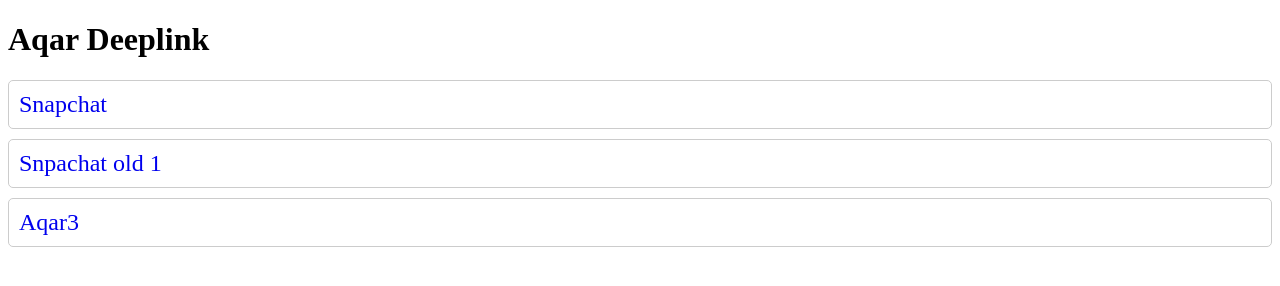
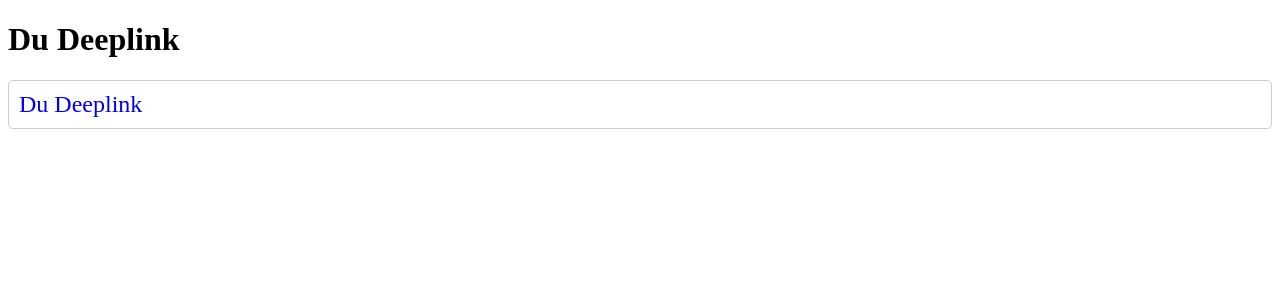
Before and after one commit to abdelhadyElsakka/Adjust_DeepLink, a plain HTML site: page index.html in a window 1280 px wide. Drawn offline with Linux system fonts and the light colour scheme.

Commit message:
Update index.html

```diff
--- a/index.html
+++ b/index.html
@@ -21,10 +21,8 @@
     </style>
 </head>
 <body>
-<h1>Aqar Deeplink</h1>
-<a href="https://aqar.go.link/open_hash/daily_rent?adj_t=191y2hfc">Snapchat</a>
-<a href="https://aqar.go.link/open_hash/daily_rent?adj_t=1uro1259">Snpachat old 1</a>
-<a href="https://app.adjust.com/19gsdw54">Aqar3</a>
+<h1>Du Deeplink</h1>
+<a href="https://du.go.link/lWAH0">Du Deeplink</a>
 </body>
 </body>
 </html>
```
